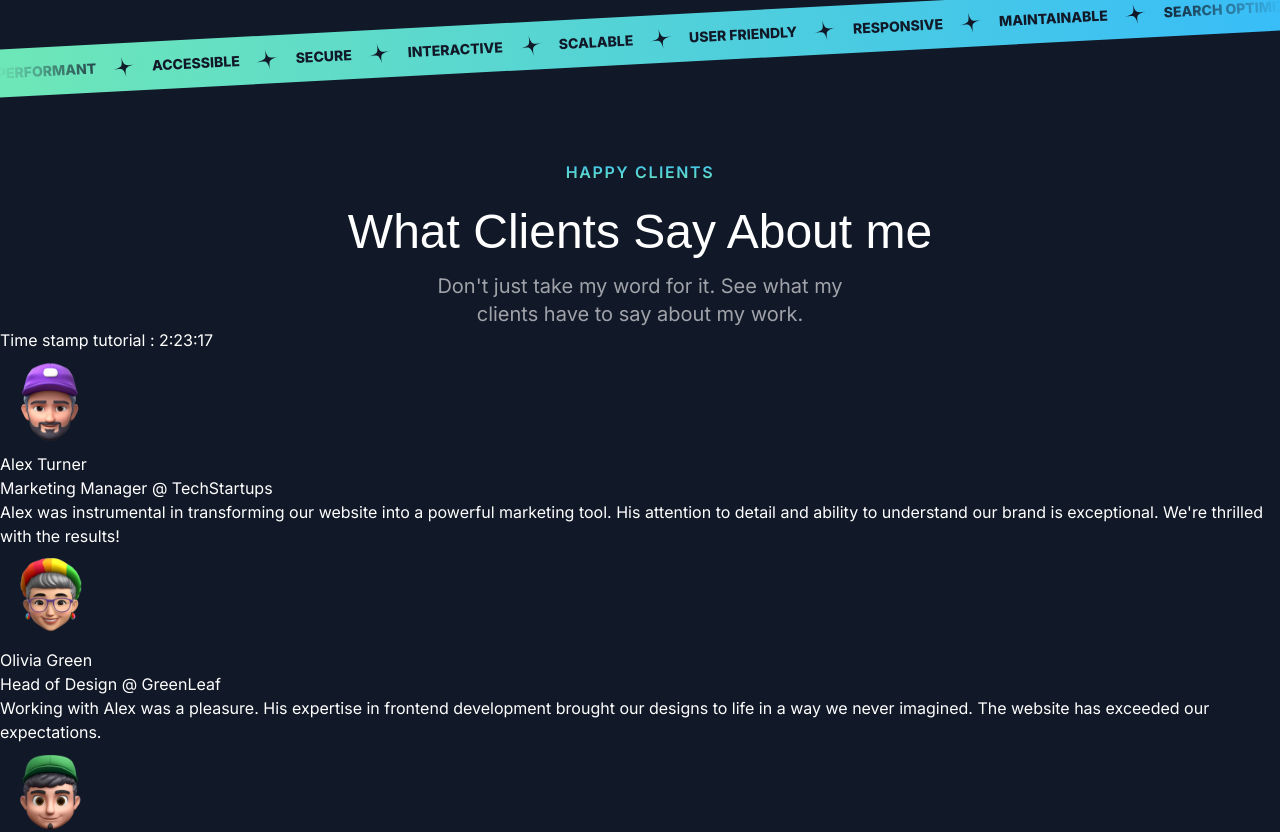
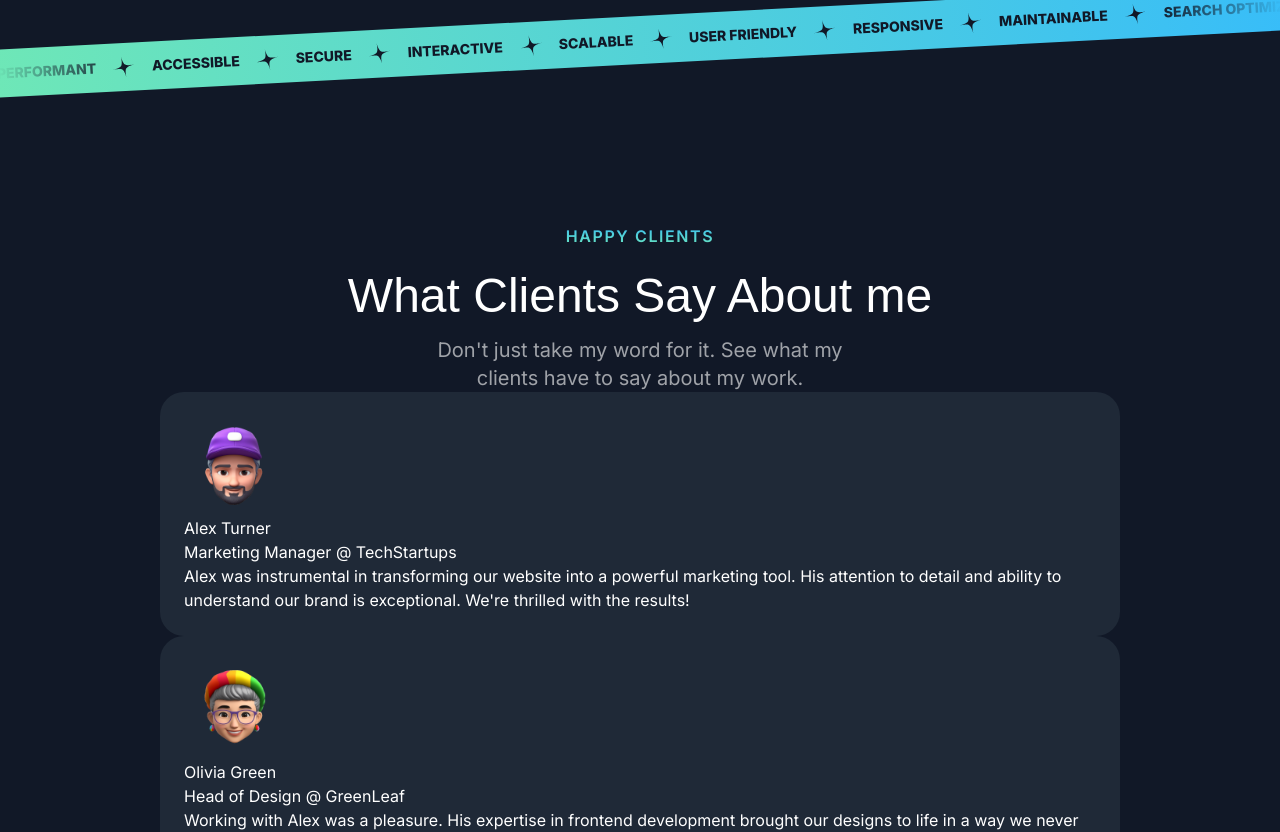
Before and after one commit to andrMaulana/single-page-portfolio, a Next.js app: page / in a window 1280 px wide. Shown: the part 3036-3868 px from the top of the page. Built offline with nearby package versions, Linux system fonts and the light colour scheme; a web font is replaced by a local one.

Commit message:
Style: styling testimonial in name section

```diff
--- a/src/sections/Testimonials.tsx
+++ b/src/sections/Testimonials.tsx
@@ -5,6 +5,7 @@
 import memojiAvatar5 from "@/assets/images/memoji-avatar-5.png";
 import { SectionHeader } from "@/components/SectionHeader";
 import Image from "next/image";
+import grainImage from '@assets/images/grain.jpg';
 
 const testimonials = [
   {
@@ -40,13 +41,14 @@
 ];
 
 export const TestimonialsSection = () => {
-  return <div>
+  return(
+    <div className="py-16">
+      <div className="container">
     <SectionHeader eyebrow="happy Clients" title="What Clients Say About me" description="Don't just take my word for it. See what my clients have to say about my work.
 "/>
-    <p>Time stamp tutorial : 2:23:17</p>
     <div>
       {testimonials.map(testimonial => (
-      <div key={testimonial.name}>
+      <div key={testimonial.name} className="bg-gray-800 rounded-3xl p-6">
         <Image src={testimonial.avatar} alt={testimonial.name} />
           <div>{testimonial.name}</div>
           <div>{testimonial.position}</div>
@@ -54,5 +56,7 @@
         </div>
       ))}
     </div>
-  </div>;
+    </div>
+  </div>
+  );
 };
```
